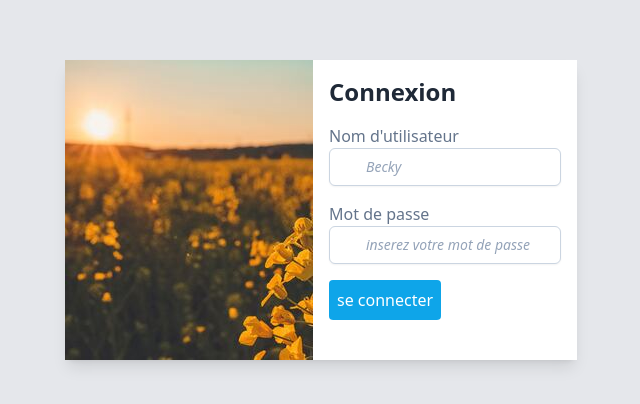
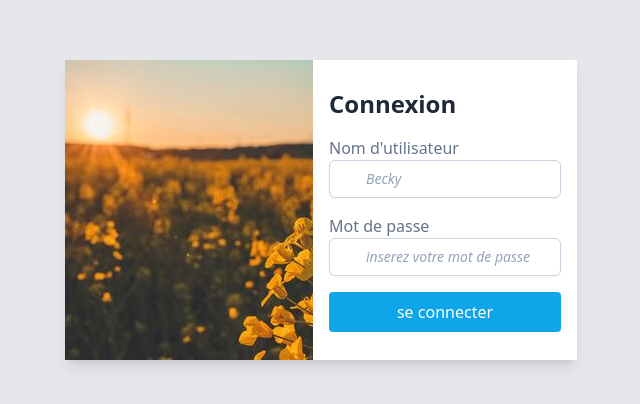
Before and after one commit to beckyo6/signin-page, a plain HTML site: page connexion.html in a window 1280 px wide. Shown: the part 190-594 px from the top of the page, without its empty margins (319-959 px from the left). Drawn offline with nearby package versions, Linux system fonts and the light colour scheme.

Commit message:
align ccontent of div in column

```diff
--- a/connexion.html
+++ b/connexion.html
@@ -10,8 +10,11 @@
 <body class="bg-gray-200 flex content-center justify-center h-full items-center	">
 
     <div class="bg-white shadow-lg max-w-lg md:flex">
+
         <img class="flex-1 w-full h-40 md:h-full object-cover" src="img/cover.jpg" alt="">
-        <div class="p-4 flex-1">
+
+        <div class="p-4 flex-1 md:flex md:flex-col justify-center">
+
             <h1 class="font-bold text-2xl text-gray-800">Connexion</h1>
 
             <div class="mt-4">
@@ -30,7 +33,7 @@
                                 class="placeholder:italic placeholder:text-slate-400 w-full border border-slate-300 rounded-md py-2 pl-9 pr-3 shadow-sm focus:outline-none focus:border-sky-500 focus:ring-sky-500 focus:ring-1 sm:text-sm">
                         </label>
                     </div>
-                    <button type="submit" class="rounded bg-sky-500 hover:bg-sky-700 text-white px-2 py-2">
+                    <button type="submit" class="rounded w-full bg-sky-500 hover:bg-sky-700 text-white px-2 py-2">
                         se connecter
                     </button>
                 </form>
```
